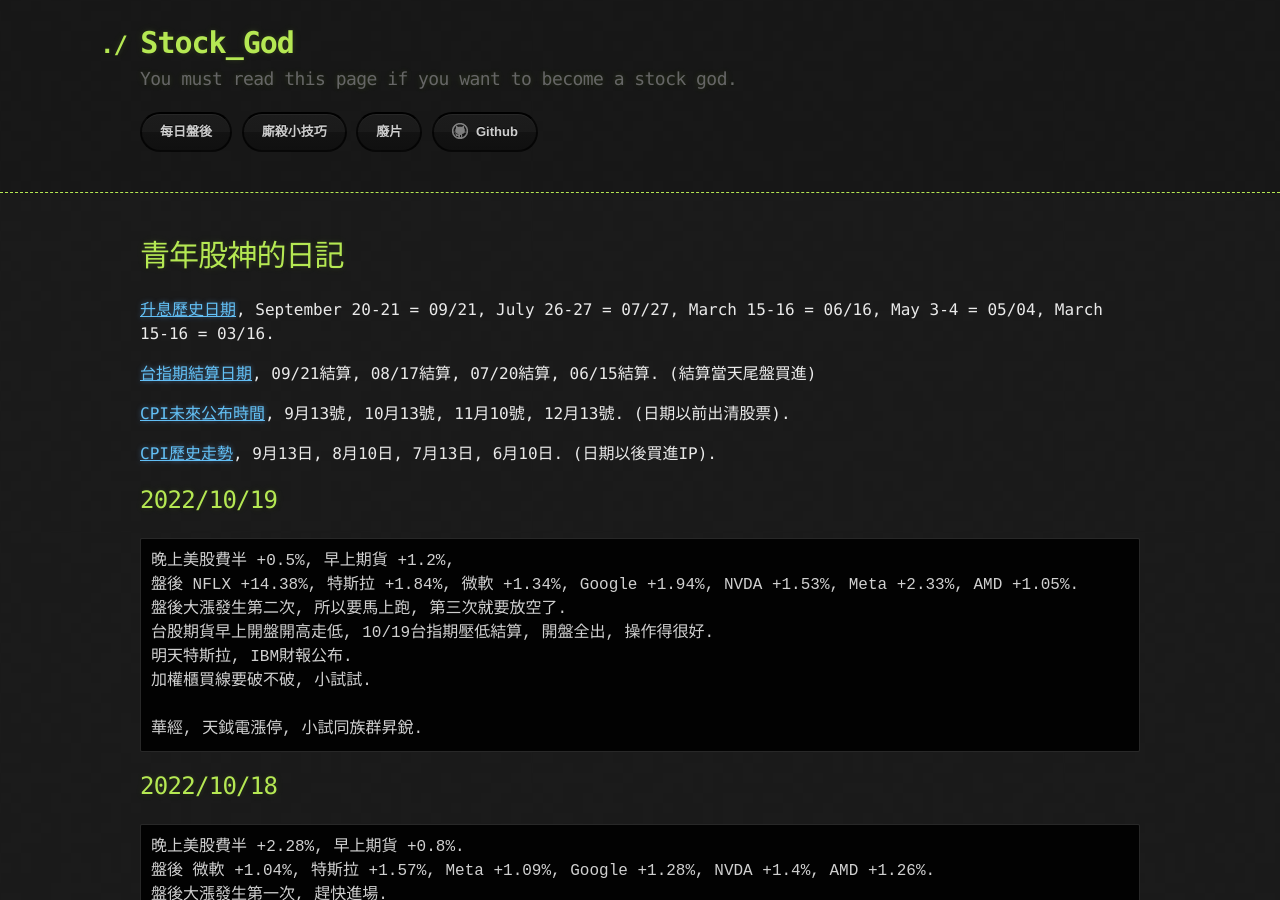
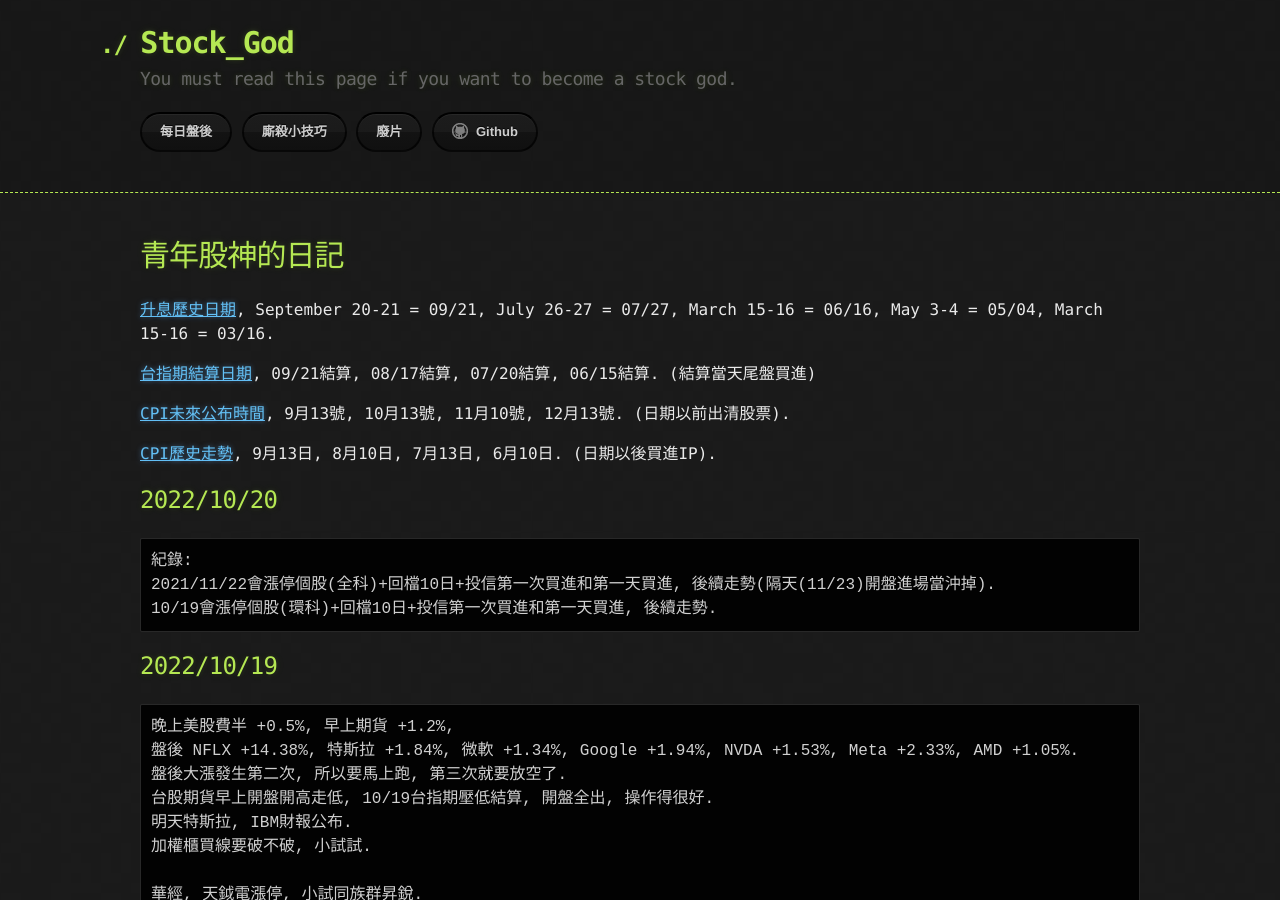
Before and after one commit to lepg5487/Stock_God, a Jekyll site: the page built from index.md, in a window 1280 px wide and 900 px high. Built offline with Jekyll 4.4.1, drawn with Linux system fonts in a browser that asks for light colours; our own code applies the rules of GitHub Pages for plain Markdown files.

Commit message:
Update index.md

````diff
--- a/index.md
+++ b/index.md
@@ -11,6 +11,13 @@
 [CPI未來公布時間](https://chihyun.tw/cpi-release-date/), 9月13號, 10月13號, 11月10號, 12月13號. (日期以前出清股票).
 
 [CPI歷史走勢](https://hk.investing.com/economic-calendar/cpi-733), 9月13日, 8月10日, 7月13日, 6月10日. (日期以後買進IP).
+
+## 2022/10/20
+```
+紀錄:
+2021/11/22會漲停個股(全科)+回檔10日+投信第一次買進和第一天買進, 後續走勢(隔天(11/23)開盤進場當沖掉).
+10/19會漲停個股(環科)+回檔10日+投信第一次買進和第一天買進, 後續走勢.
+```
 
 ## 2022/10/19
 ```
````
